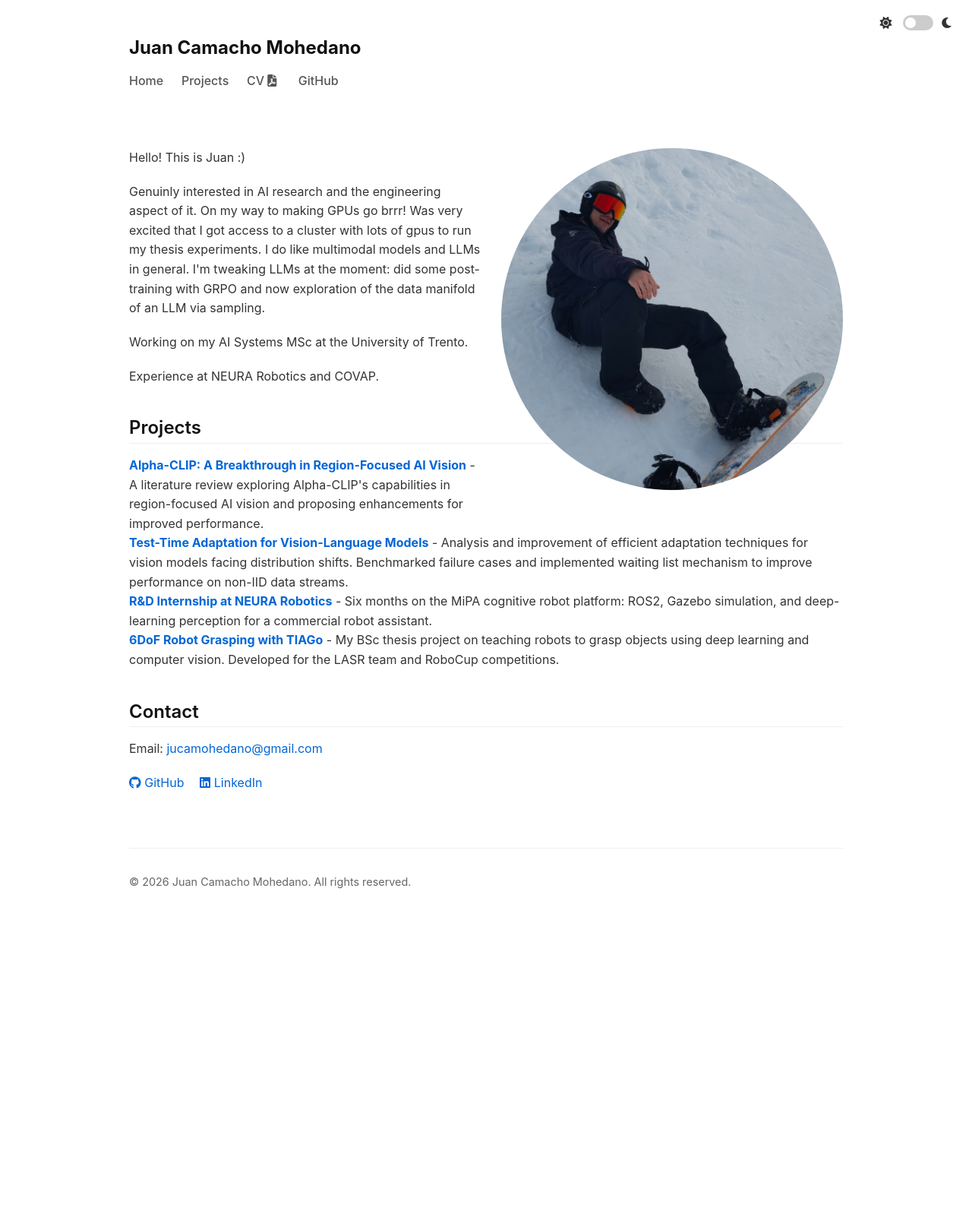
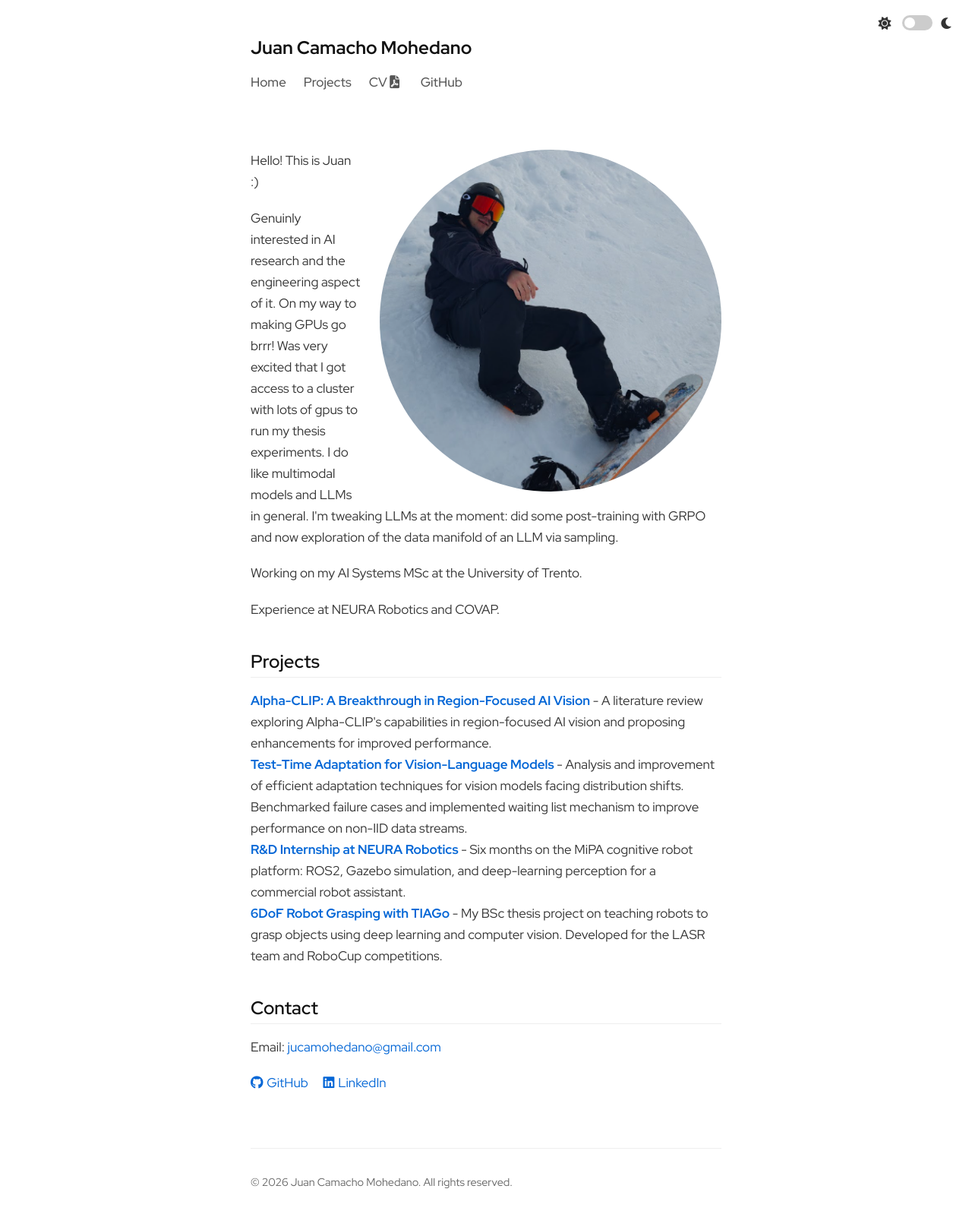
Before and after one commit to jucamohedano/jucamohedano.github.io, a Jekyll site: the page built from index.md, in a window 1280 px wide. Shown: the whole page at 76% size. Built offline with Jekyll 4.4.1, drawn with Linux system fonts in a browser that asks for light colours; before the commit the page ends 1223 px from its top, so only the background shows below that.

Commit message:
Switch site font to Red Hat Display and narrow column to 660px
Co-Authored-By: Claude Fable 5 <noreply@anthropic.com>

```diff
--- a/_layouts/default.html
+++ b/_layouts/default.html
@@ -9,7 +9,7 @@
     <link rel="stylesheet" href="https://cdnjs.cloudflare.com/ajax/libs/font-awesome/6.0.0/css/all.min.css">
     <link rel="preconnect" href="https://fonts.googleapis.com">
     <link rel="preconnect" href="https://fonts.gstatic.com" crossorigin>
-    <link href="https://fonts.googleapis.com/css2?family=Inter:wght@300;400;500;600;700&display=swap" rel="stylesheet">
+    <link href="https://fonts.googleapis.com/css2?family=Red+Hat+Display:ital,wght@0,300..900;1,300..900&display=swap" rel="stylesheet">
     {% feed_meta %}
     {% seo %}
 </head>
--- a/css/styles.css
+++ b/css/styles.css
@@ -38,18 +38,18 @@
 
 /* Typography & Base Styles */
 body {
-    font-family: -apple-system, BlinkMacSystemFont, "Segoe UI", Helvetica, Arial, sans-serif;
-    line-height: 1.6;
+    font-family: "Red Hat Display", -apple-system, BlinkMacSystemFont, "Segoe UI", Helvetica, Arial, sans-serif;
+    line-height: 1.65;
     color: var(--text-color);
     background-color: var(--background-color);
     margin: 0;
     padding: 0;
     transition: color 0.3s ease, background-color 0.3s ease;
-    font-size: 16px;
+    font-size: 17px;
 }
 
 .container {
-    max-width: 980px;
+    max-width: 660px;
     margin: 0 auto;
     padding: 0 20px;
 }
```
